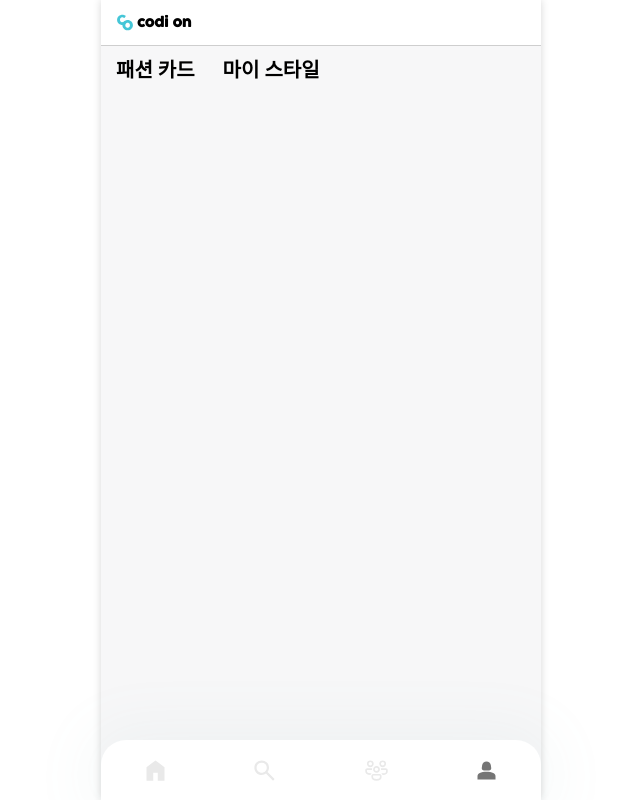
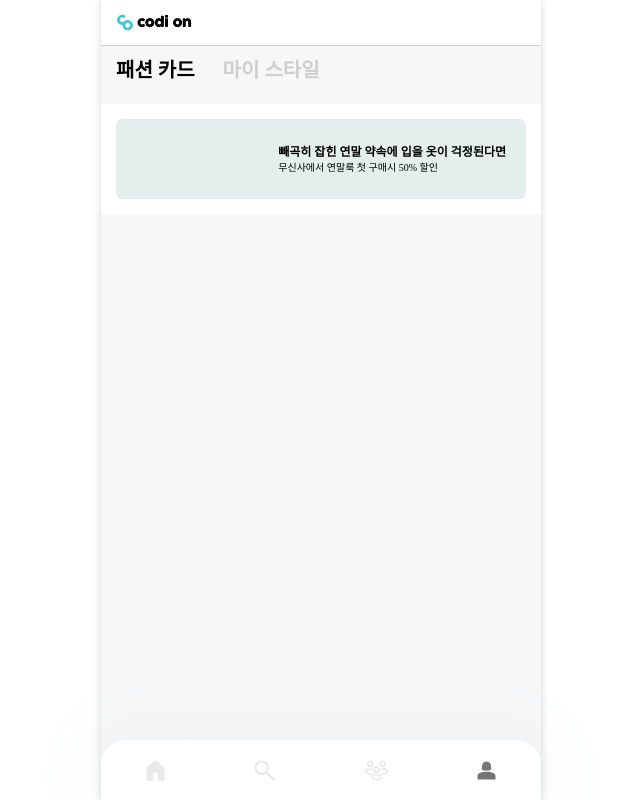
Before and after one commit to codyondev/codyon, a Next.js app: page / in a window 1280 px wide. Shown: the whole page, without its empty margins (319-959 px from the left). Built offline with nearby package versions, Linux system fonts and the light colour scheme; a web font is replaced by a local one.

Commit message:
feat: 광고 디자인 추가

```diff
--- a/pages/index.tsx
+++ b/pages/index.tsx
@@ -8,13 +8,25 @@ const Home: NextPage = function () {
   return (
     <Layout>
       <nav className="p-layoutX mt-[10px] flex gap-x-[28px]">
-        <Link href="/fashin-card" className="font-extrabold text-xl">
+        <Link href="/fashin-card" className="font-bold text-xl">
           패션 카드
         </Link>
-        <Link href="/my-style" className="font-extrabold text-xl">
+        <Link href="/my-style" className="font-bold text-xl text-[#CECECE]">
           마이 스타일
         </Link>
       </nav>
+      <section className="bg-white p-layout mt-5">
+        <article className="bg-[#E3EEED] h-[80px] rounded-md flex items-center px-5 justify-between">
+          {/* 이미지로 교체 예정 */}
+          <div />
+          <p className="text-[10px]">
+            <strong className="text-xs block">
+              빼곡히 잡힌 연말 약속에 입을 옷이 걱정된다면
+            </strong>
+            무신사에서 연말룩 첫 구매시 50% 할인
+          </p>
+        </article>
+      </section>
     </Layout>
   );
 };
```
